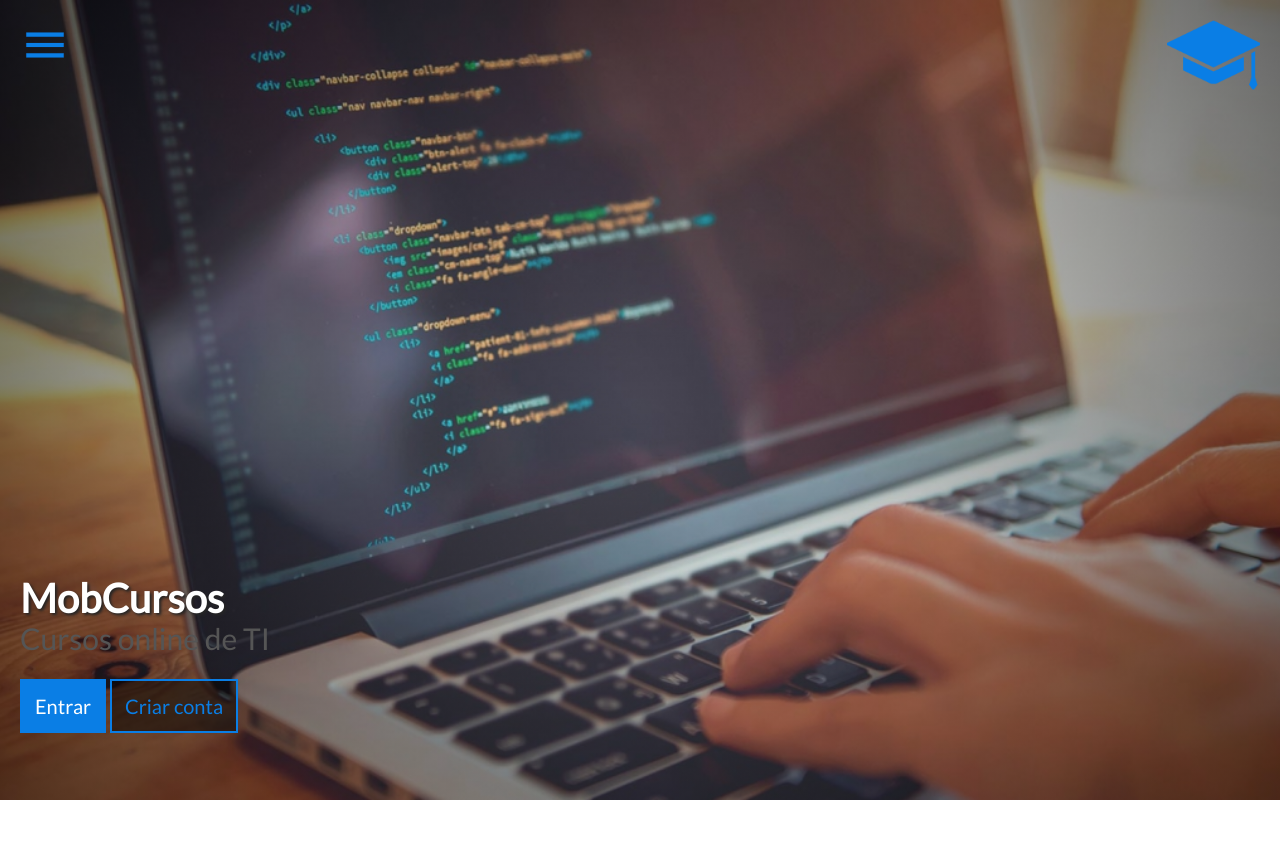
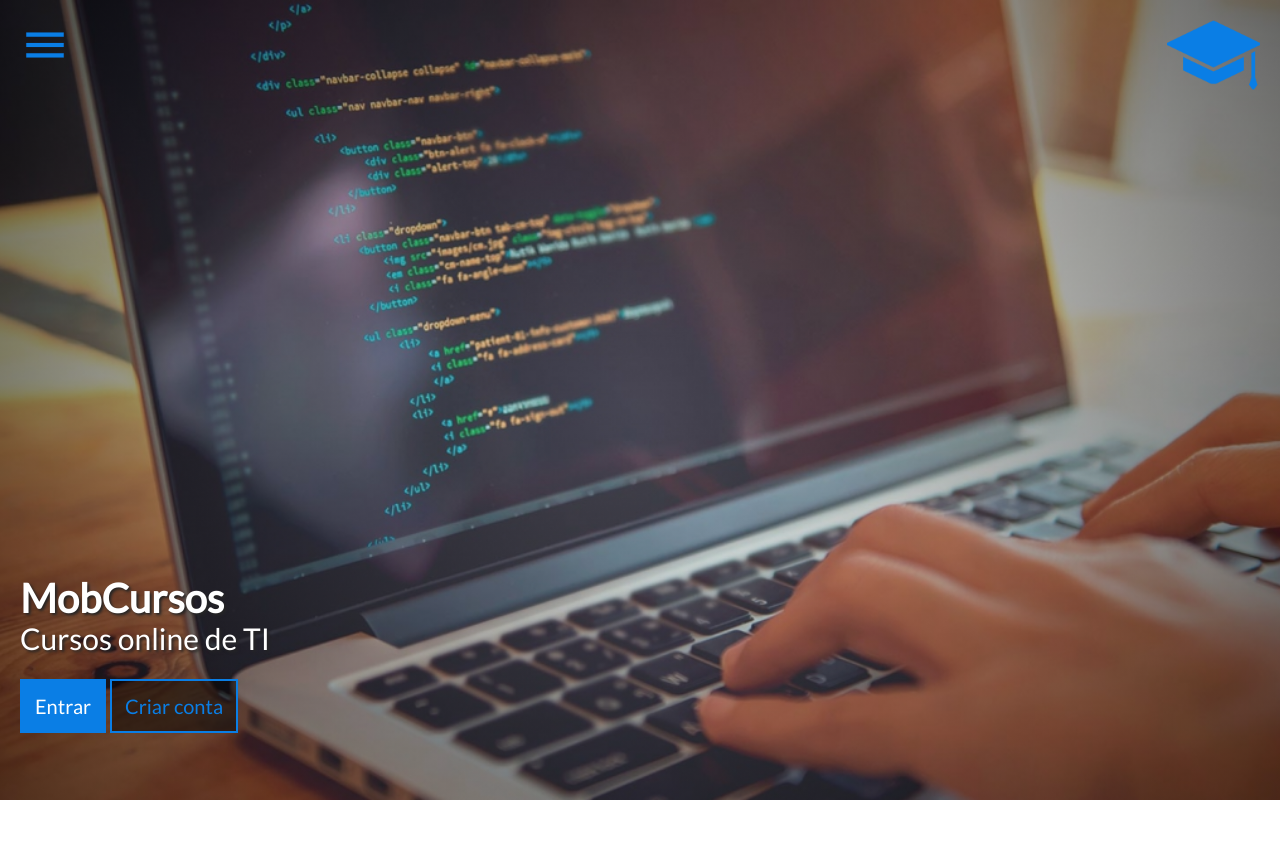
Before and after one commit to MobCursos/mobcursos, a PHP site: page /index.html in a window 1280 px wide. Shown: the top 852 px of the page. Run offline with PHP 8.4, Linux system fonts and the light colour scheme; style sheets or scripts are compiled from the project's sources; some libraries are stand-ins or nearby versions.

Commit message:
Fix css header p

```diff
--- a/resources/css/style.css
+++ b/resources/css/style.css
@@ -128,7 +128,7 @@ html, body {
     transform: translate(-5%, -75%);
 } */
 
-header h1 {
+header h1, header p {
     color: white;
     text-shadow: 2px 2px 3px rgb(37, 37, 37);
 }
```
